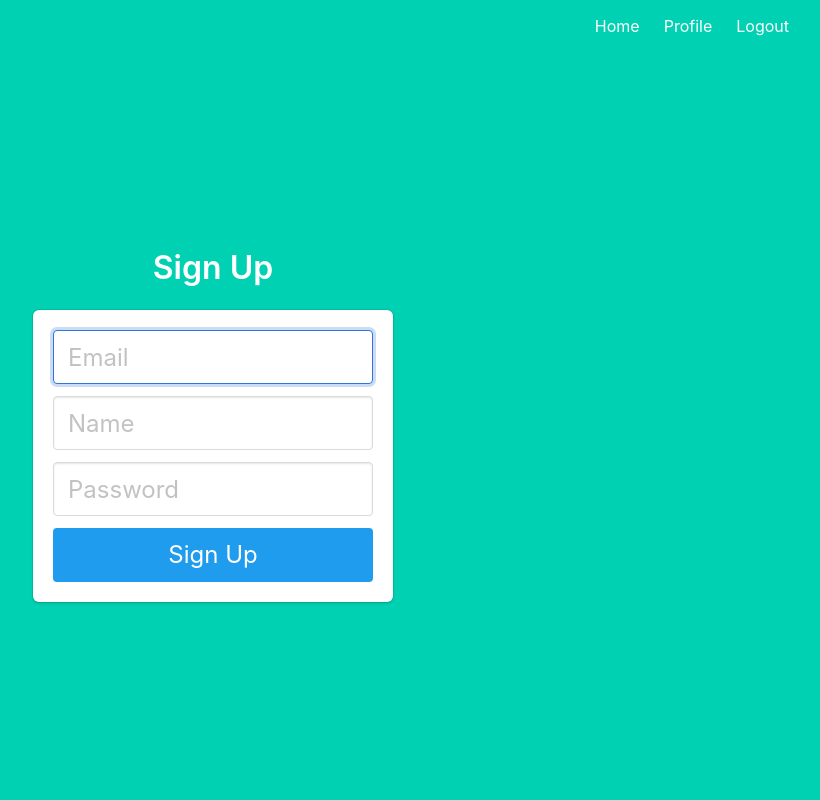
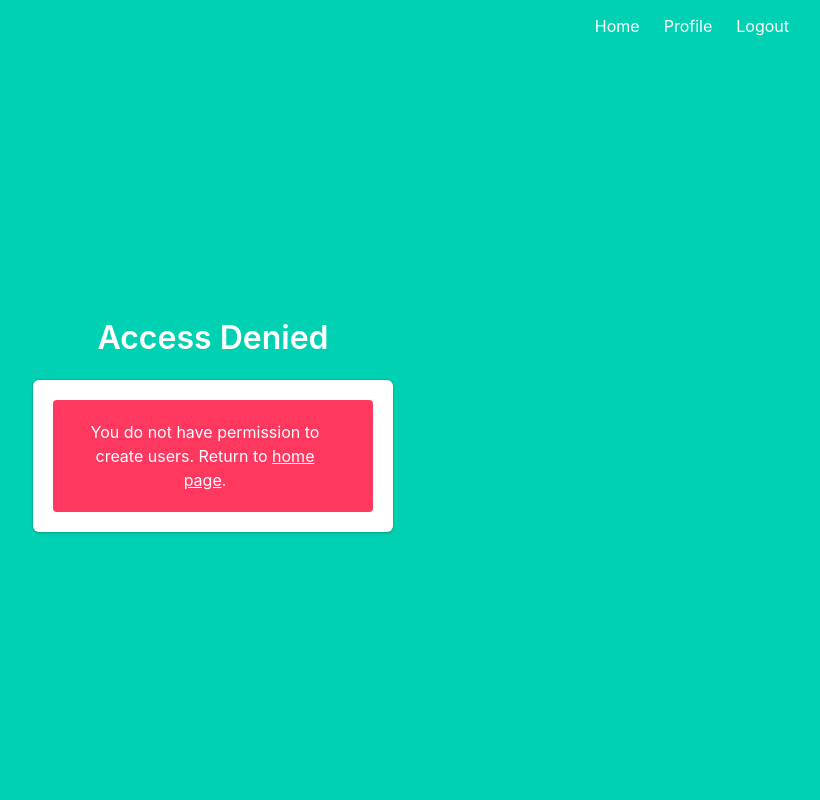
Before and after one commit to grahamhome/SpotifyJukebox, a Flask app: page /signup in a window 1280 px wide. Shown: the whole page, without its empty margins (427-1247 px from the left). Run offline with Flask 2, Linux system fonts and the light colour scheme; a user stored in the database is signed in.

Commit message:
Hide user creation behind permission flag;gps

```diff
--- a/flask_auth_app/project/auth.py
+++ b/flask_auth_app/project/auth.py
@@ -2,7 +2,7 @@ from flask import Blueprint, render_template, redirect, url_for, request, flash
 from werkzeug.security import generate_password_hash, check_password_hash
 from .models import User
 from . import db
-from flask_login import login_user, login_required, logout_user
+from flask_login import login_user, login_required, logout_user, current_user
 
 auth = Blueprint("auth", __name__)
 
@@ -32,26 +32,30 @@ def login_post():
 
 
 @auth.route("/signup")
+@login_required
 def signup():
     return render_template("signup.html")
 
 
 @auth.route("/signup", methods=["POST"])
+@login_required
 def signup_post():
-    email = request.form.get("email")
-    name = request.form.get("name")
-    password = request.form.get("password")
+    if current_user.can_create_users:
+        email = request.form.get("email")
+        name = request.form.get("name")
+        password = request.form.get("password")
 
-    user = User.query.filter_by(email=email).first()
-    if user:
-        flash(f"A user with email address '{email}' already exists.")
-        return redirect(url_for("auth.signup"))
+        user = User.query.filter_by(email=email).first()
+        if user:
+            flash(f"A user with email address '{email}' already exists.")
+            return redirect(url_for("auth.signup"))
 
-    new_user = User(email=email, name=name, password=generate_password_hash(password, method="sha256"))
-    db.session.add(new_user)
-    db.session.commit()
+        new_user = User(email=email, name=name, password=generate_password_hash(password, method="sha256"))
+        db.session.add(new_user)
+        db.session.commit()
 
-    return redirect(url_for("auth.login"))
+    flash(f"Success: User '{email}' created successfully.")
+    return redirect(url_for("auth.signup"))
 
 
 @auth.route("/logout")
--- a/flask_auth_app/project/main.py
+++ b/flask_auth_app/project/main.py
@@ -13,4 +13,4 @@ def index():
 @main.route("/profile")
 @login_required
 def profile():
-    return render_template("profile.html", user=current_user)
+    return render_template("profile.html")
--- a/flask_auth_app/project/models.py
+++ b/flask_auth_app/project/models.py
@@ -1,5 +1,6 @@
 from . import db
 from flask_login import UserMixin
+
 
 class User(UserMixin, db.Model):
     """
@@ -9,3 +10,4 @@ class User(UserMixin, db.Model):
     email = db.Column(db.String(100), unique=True)
     password = db.Column(db.String(100))
     name = db.Column(db.String(100))
+    can_create_users = db.Column(db.Boolean, default=False)
--- a/flask_auth_app/project/templates/base.html
+++ b/flask_auth_app/project/templates/base.html
@@ -24,11 +24,13 @@
                                 <a href="{{ url_for('auth.login') }}" class="navbar-item">
                                     Login
                                 </a>
+                            {% endif %}
+                            {% if current_user.is_authenticated %}
+                            {% if current_user.can_create_users %}
                                 <a href="{{ url_for('auth.signup') }}" class="navbar-item">
-                                Sign Up
+                                    Create New User
                                 </a>
                             {% endif %}
-                            {% if current_user.is_authenticated %}
                                 <a href="{{ url_for('main.profile') }}" class="navbar-item">
                                     Profile
                                 </a>
--- a/flask_auth_app/project/templates/profile.html
+++ b/flask_auth_app/project/templates/profile.html
@@ -2,6 +2,6 @@
 
 {% block content %}
 <h1 class="title">
-  Welcome, {{ user.name }}!
+  Welcome, {{ current_user.name }}!
 </h1>
 {% endblock %}
--- a/flask_auth_app/project/templates/signup.html
+++ b/flask_auth_app/project/templates/signup.html
@@ -2,11 +2,16 @@
 
 {% block content %}
 <div class="column is-4 is-offset-4">
+    {% if current_user.can_create_users %}
         <h3 class="title">Sign Up</h3>
         <div class="box">
             {% with messages = get_flashed_messages() %}
             {% if messages %}
+                {% if messages[0].startswith("Success: ") %}
+                    <div class="notification is-success">
+                {% else %}
                     <div class="notification is-danger">
+                {% endif %}
                     {{ messages[0] }}
                 </div>
             {% endif %}
@@ -33,5 +38,13 @@
                 <button class="button is-block is-info is-large is-fullwidth">Sign Up</button>
             </form>
         </div>
+    {% else %}
+        <h3 class="title">Access Denied</h3>
+        <div class="box">
+            <div class="notification is-danger">
+                You do not have permission to create users. Return to <a href="{{ url_for('main.index') }}">home page</a>.
+            </div>
+        </div>
+    {% endif %}
 </div>
 {% endblock %}
```
Also changed, not shown: 1 other file. Lines whose indentation alone changed are shown as unchanged.
